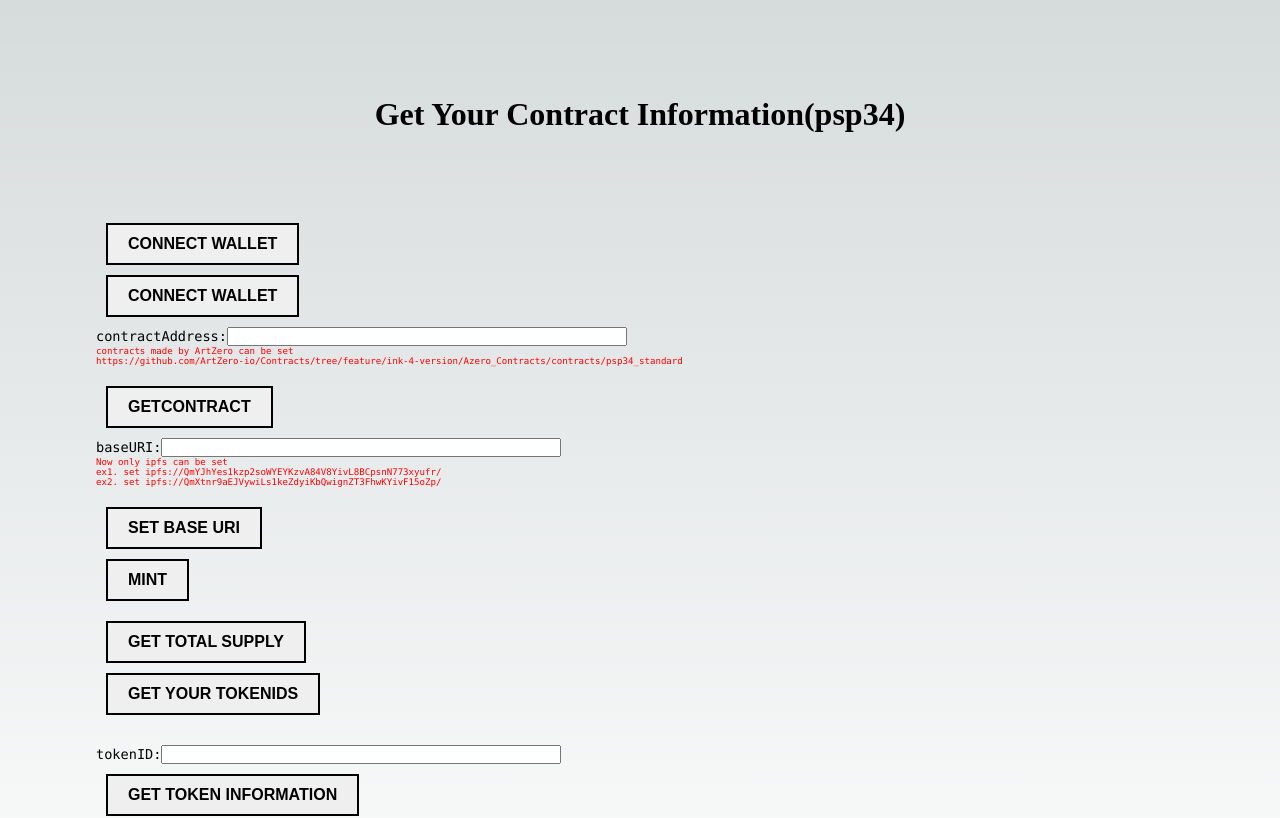
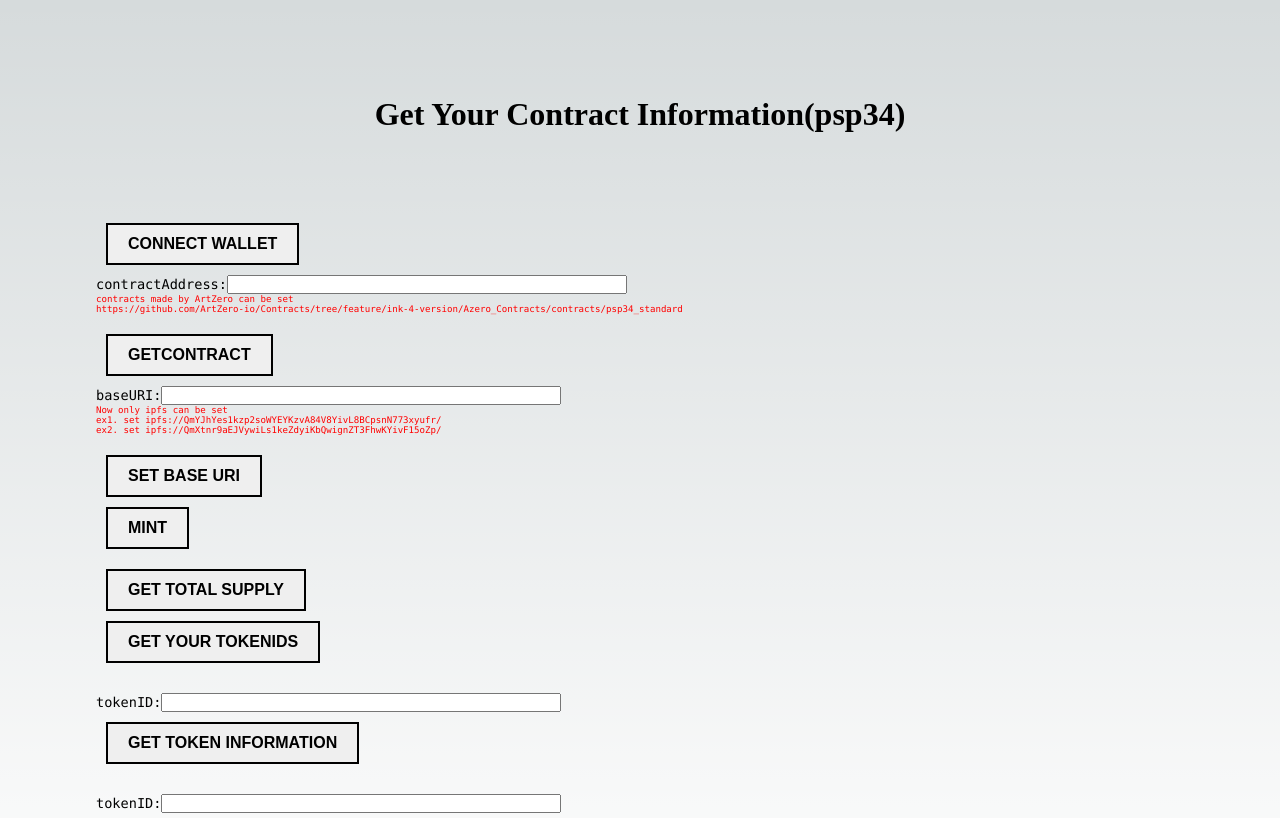
Before and after one commit to cryptogamesinc/astar_showgame_page, a Next.js app: page / in a window 1280 px wide. Shown: the top 818 px of the page. Built offline with nearby package versions, Linux system fonts and the light colour scheme; what @polkadot/util would draw is missing.

Commit message:
connectwalletの修正（addressとsourceの追加）

```diff
--- a/src/components/ConnectWalletButton.tsx
+++ b/src/components/ConnectWalletButton.tsx
@@ -4,7 +4,7 @@
 
 
 interface ConnectWalletButtonProps {
-  onConnected: (account: InjectedAccountWithMeta) => void;
+  onConnected: (account: InjectedAccountWithMeta, address: string, source: string) => void;
 }
 
 const ConnectWalletButton: React.FC<ConnectWalletButtonProps> = ({ onConnected }) => {
@@ -40,7 +40,7 @@
       setSource(source);
 
     // アカウント情報が変更されたことを親コンポーネントに通知
-    onConnected(account);
+    onConnected(account, address, source);
   }
 
   return (
--- a/src/pages/index.tsx
+++ b/src/pages/index.tsx
@@ -59,38 +59,11 @@
   const [connectedAccount, setConnectedAccount] = useState<InjectedAccountWithMeta | null>(null);
 
 
-  const handleConnected = (account: InjectedAccountWithMeta) => {
+  const handleConnected = (account: InjectedAccountWithMeta, address: string, source: string) => {
     setConnectedAccount(account);
-  };
-
-
-  async function connectWallet () {
-
-    const { web3Accounts, web3Enable} = await import(
-      "@polkadot/extension-dapp"
-    );
-
-    const allInjected = await web3Enable('my dapp');
-
-    if (allInjected.length === 0) {
-      return;
-    }
-    const accounts = await web3Accounts();
-    console.log("accounts",accounts)
-
-    const account = accounts[0];
-    setAccount(account);
-    console.log("account",account)
-
-    const address = account?.address
-    const source = account?.meta?.source
-
-    console.log("address",address)
-    console.log("source",source)
-
     setAddress(address);
     setSource(source);
-  }
+  };
 
   async function getContract () {
     try{
@@ -166,6 +139,7 @@
   }
 
   async function getTotalSupply() {
+    console.log("address",address)
     if (contract !== null) {
       const { output } = await contract.query['psp34::totalSupply'](address, {
         gasLimit: api?.registry.createType('WeightV2', {
@@ -316,10 +290,7 @@
         <h1 style={{marginBottom: "80px"}}>Get Your Contract Information(psp34)</h1>
         <div className={styles.description}>
           <div>
-          <ConnectWalletButton onConnected={handleConnected} />
-            <button className={styles.rotatebutton} onClick={connectWallet}>Connect Wallet</button>
-            {address && <p style={{marginBottom: "20px"}}>Address: {address}</p>}
-            {source && <p style={{marginBottom: "20px"}}>Source: {source}</p>}
+            <ConnectWalletButton onConnected={handleConnected} />
 
             contractAddress:<input  style={{width: "400px"}} type="text" value={contractAddress} onChange={(e) => setContractAddress(e.target.value)} />
             <h6 style={{color: "red",marginBottom: "20px",fontWeight: 300}}>
```
